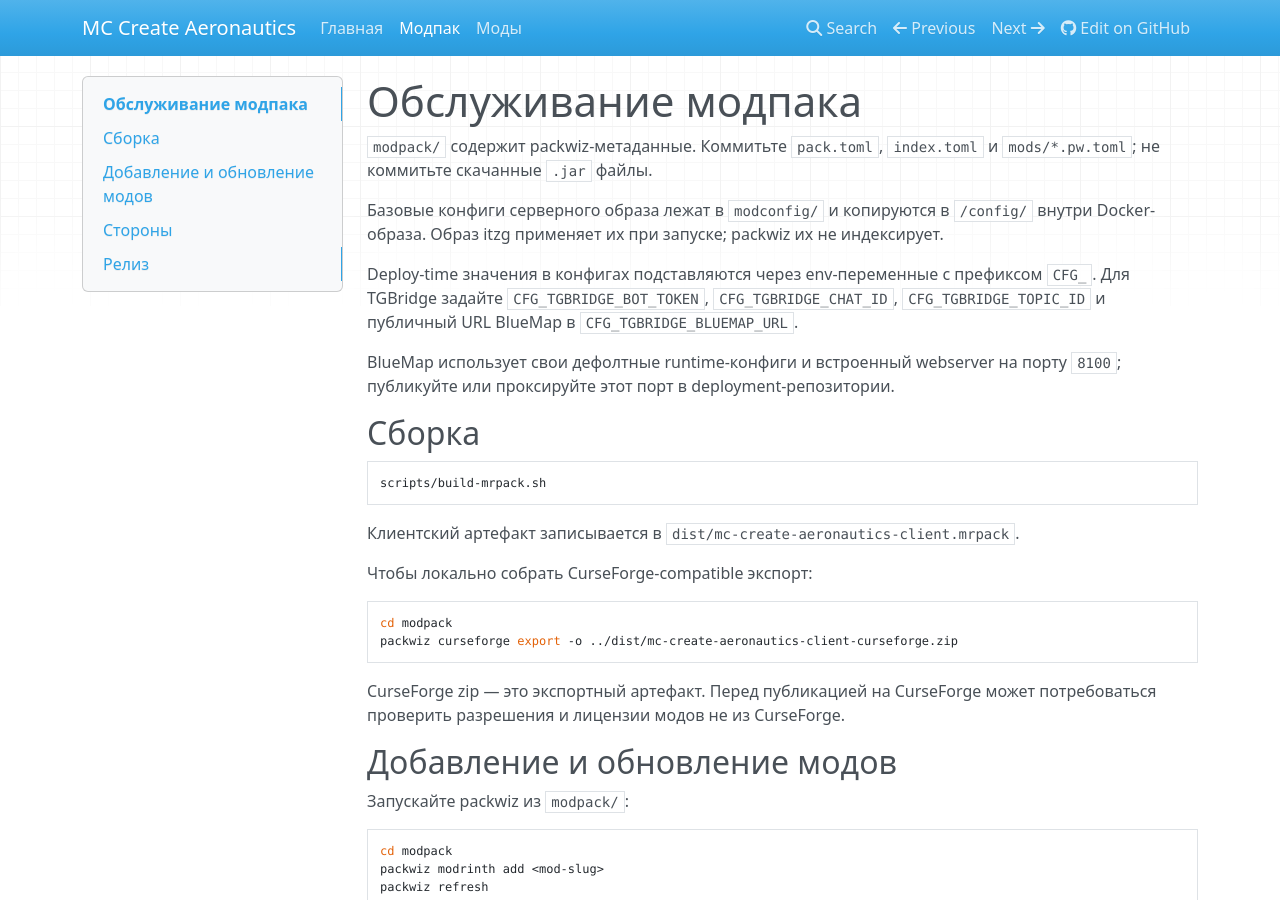
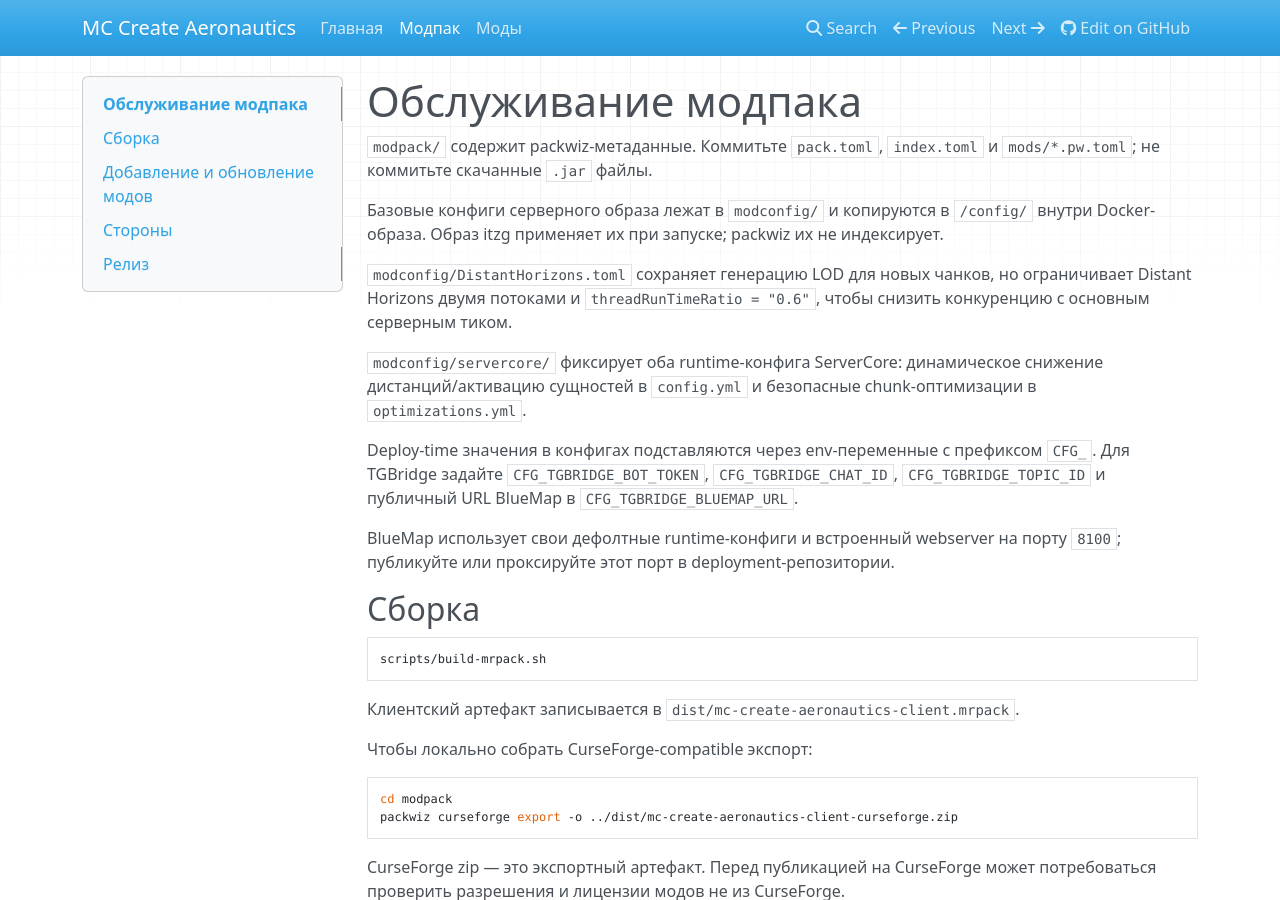
Before and after one commit to AlexCawl/mc-create-aeronautics-modpack, an MkDocs documentation site: the page built from docs/modpack.md, in a window 1280 px wide and 900 px high. Built offline with MkDocs 1.6.1, drawn with Linux system fonts in a browser that asks for light colours; nearby versions of some CDN libraries.

Commit message:
chore: enabled optimizations

```diff
--- a/docs/modpack.md
+++ b/docs/modpack.md
@@ -3,6 +3,10 @@
 `modpack/` содержит packwiz-метаданные. Коммитьте `pack.toml`, `index.toml` и `mods/*.pw.toml`; не коммитьте скачанные `.jar` файлы.
 
 Базовые конфиги серверного образа лежат в `modconfig/` и копируются в `/config/` внутри Docker-образа. Образ itzg применяет их при запуске; packwiz их не индексирует.
+
+`modconfig/DistantHorizons.toml` сохраняет генерацию LOD для новых чанков, но ограничивает Distant Horizons двумя потоками и `threadRunTimeRatio = "0.6"`, чтобы снизить конкуренцию с основным серверным тиком.
+
+`modconfig/servercore/` фиксирует оба runtime-конфига ServerCore: динамическое снижение дистанций/активацию сущностей в `config.yml` и безопасные chunk-оптимизации в `optimizations.yml`.
 
 Deploy-time значения в конфигах подставляются через env-переменные с префиксом `CFG_`. Для TGBridge задайте `CFG_TGBRIDGE_BOT_TOKEN`, `CFG_TGBRIDGE_CHAT_ID`, `CFG_TGBRIDGE_TOPIC_ID` и публичный URL BlueMap в `CFG_TGBRIDGE_BLUEMAP_URL`.
 
```
Also changed, not shown: 3 other files.
